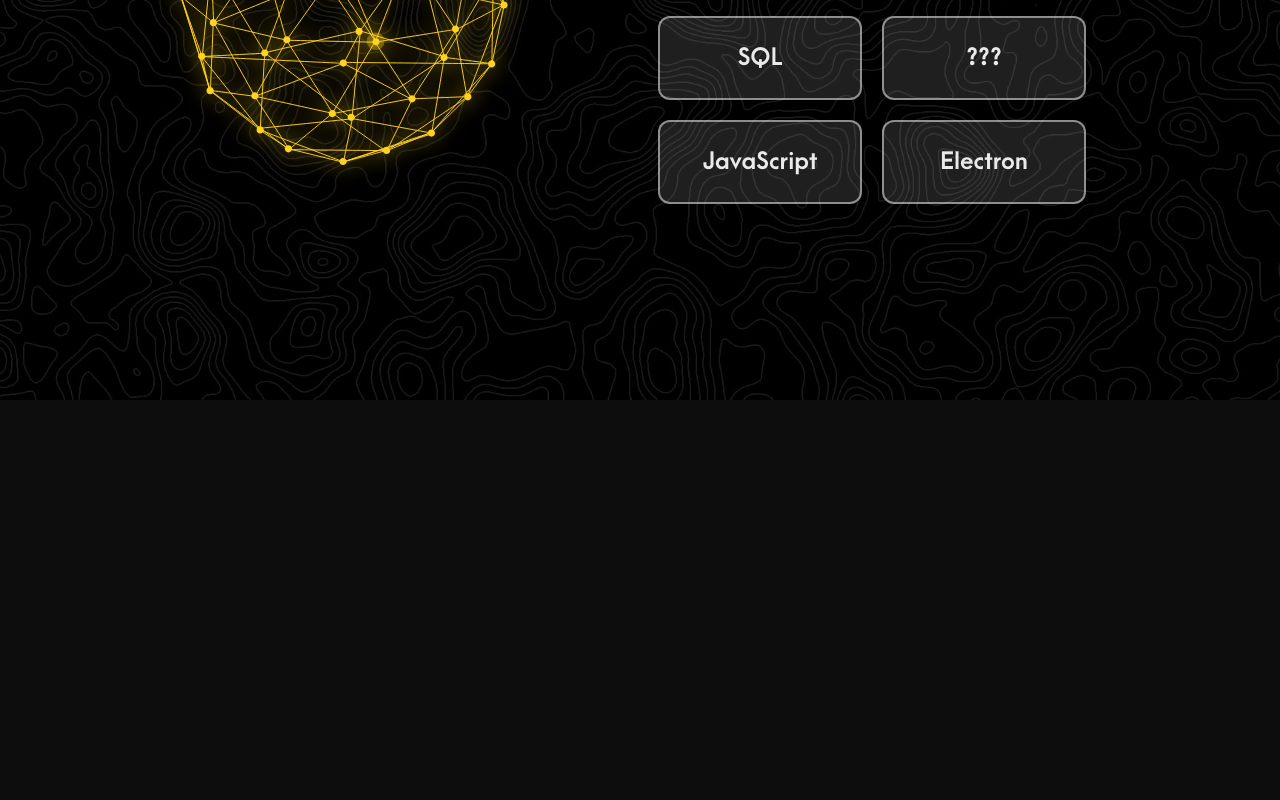
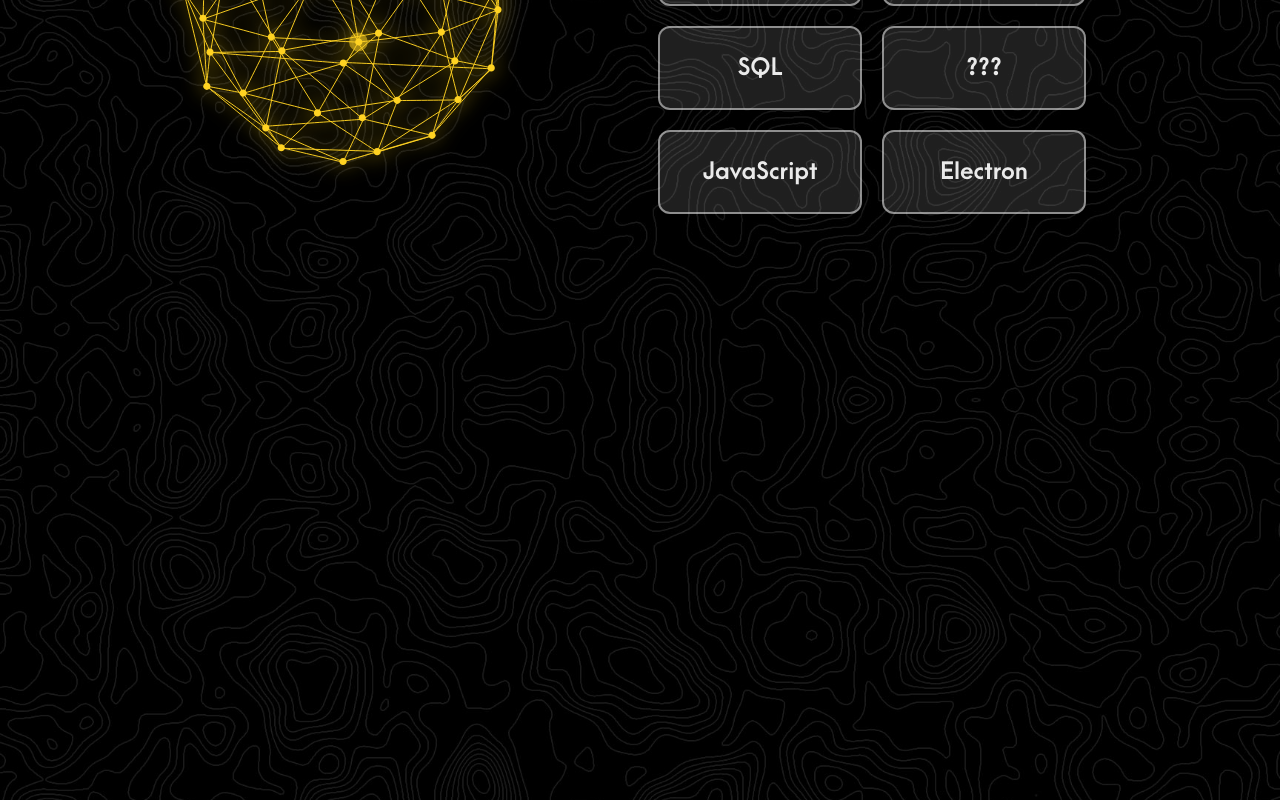
Before and after one commit to gy-toxyc/toxyc-portfolio, a React (Vite) app: page / in a window 1280 px wide. Shown: the part 2000-2800 px from the top of the page. Before the commit the page ends 2400 px from the top, so only its background shows below. Built offline with nearby package versions, Linux system fonts and the light colour scheme.

Commit message:
Fixing some responsive bugs.

```diff
--- a/src/components/Navbar.jsx
+++ b/src/components/Navbar.jsx
@@ -17,7 +17,7 @@
                 <li className="navbar-element my-skills">
                     <a href="#skills"><h3>SKILLS</h3></a>
                 </li>
-                <li className="navbar-element projects">
+                <li className="navbar-element my-projects">
                     <a href="#projects"><h3>PROJECTS</h3></a>
                 </li>
             </ul>
--- /dev/null
+++ b/src/components/Projects.jsx
@@ -0,0 +1,9 @@
+import '../styles/Projects.css'
+
+export function Projects() {
+	return (
+		<div id="projects" className="projects">
+
+		</div>
+	)
+}
--- a/src/index.css
+++ b/src/index.css
@@ -81,6 +81,15 @@
 	--skill-kotlin-bg: #178fff59;
 	--skill-kotlin-border: #178fff;
 
+	--skill-sql-bg: #178fff59;
+	--skill-sql-border: #178fff;
+
+	--skill-electron-bg: #178fff59;
+	--skill-electron-border: #178fff;
+
+	--skill-unknown-bg: #178fff59;
+	--skill-unknown-border: #178fff;
+
 	/* ====================== */
 
 	font-family: 'ArcaMajora3-Bold', Inter, system-ui, Avenir, Helvetica, Arial, sans-serif;
--- a/src/main.jsx
+++ b/src/main.jsx
@@ -4,6 +4,7 @@
 import { Intro } from './components/Intro'
 import { About } from './components/About'
 import { Skills } from './components/Skills'
+import { Projects } from './components/Projects'
 
 import './index.css'
 
@@ -13,5 +14,6 @@
     <Intro />
     <About />
     <Skills />
+    <Projects />
   </React.StrictMode>,
 )
--- a/src/styles/About.css
+++ b/src/styles/About.css
@@ -180,3 +180,39 @@
         text-align: center;
     }
 }
+
+@media screen and (max-width: 400px) {
+    .about {
+        flex-direction: column-reverse;
+        gap: 0px;
+    }
+
+    .about-picture-box {
+        width: 20%;
+        height: 30%;
+    }
+
+    .about-picture {
+        width: 145px;
+        height: 190px;
+    }
+
+    .about-info-box {
+        align-items: center;
+        width: 80%;
+        height: 60%;
+    }
+
+    .about-info-title, .about-info-desc, .about-cv-button {
+        align-self: center;
+        text-align: center;
+    }
+
+    .about-info-title {
+        font-size: 30px;
+    }
+
+    .about-info-desc {
+        font-size: 10px;
+    }
+}
--- a/src/styles/Intro.css
+++ b/src/styles/Intro.css
@@ -124,3 +124,10 @@
         font-size: 38px;
     }
 }
+
+@media screen and (max-width: 400px) {
+    .intro-box {
+        height: 20%;
+        gap: 20px;
+    }
+}
--- a/src/styles/Navbar.css
+++ b/src/styles/Navbar.css
@@ -15,6 +15,9 @@
     user-select: none;
 
     z-index: 10;
+
+    background-color: #ffffff03;
+    backdrop-filter: blur(6px);
 }
 
 .navbar-logo {
--- /dev/null
+++ b/src/styles/Projects.css
@@ -0,0 +1,17 @@
+.projects {
+    width: 100%;
+    height: 100vh;
+
+    display: flex;
+    flex-direction: row;
+    flex-wrap: nowrap;
+
+    justify-content: center;
+    align-items: center;
+    align-content: center;
+
+    background-image: url(../assets/img/intro-bg-inverted.png);
+    background-repeat: no-repeat;
+    background-size: cover;
+    background-position-y: 100%;
+}
--- a/src/styles/Skills.css
+++ b/src/styles/Skills.css
@@ -66,15 +66,30 @@
     gap: 20px;
 }
 
-@media screen and (max-width: 1633px) {
+@media screen and (max-width: 1630px) {
     .skills-box {
-        gap: 60px;
+        gap: 80px;
+    }
+}
+
+@media screen and (max-width: 1366px) {
+    .skills-box {
+        gap: 80px;
+    }
+}
+
+@media screen and (max-width: 1024px) {
+    .skills-box {
+        gap: 10px;
+    }
+
+    .skills-title {
+        font-size: 40px;
     }
 }
 
 @media screen and (max-width: 770px) {
     .skills {
-        height: 30%;
         flex-direction: column-reverse;
 
         gap: 30px;
@@ -99,6 +114,6 @@
 
 @media screen and (max-width: 470px) {
     .skills-box {
-        gap: 30px;
+        gap: 50px;
     }
 }
```
